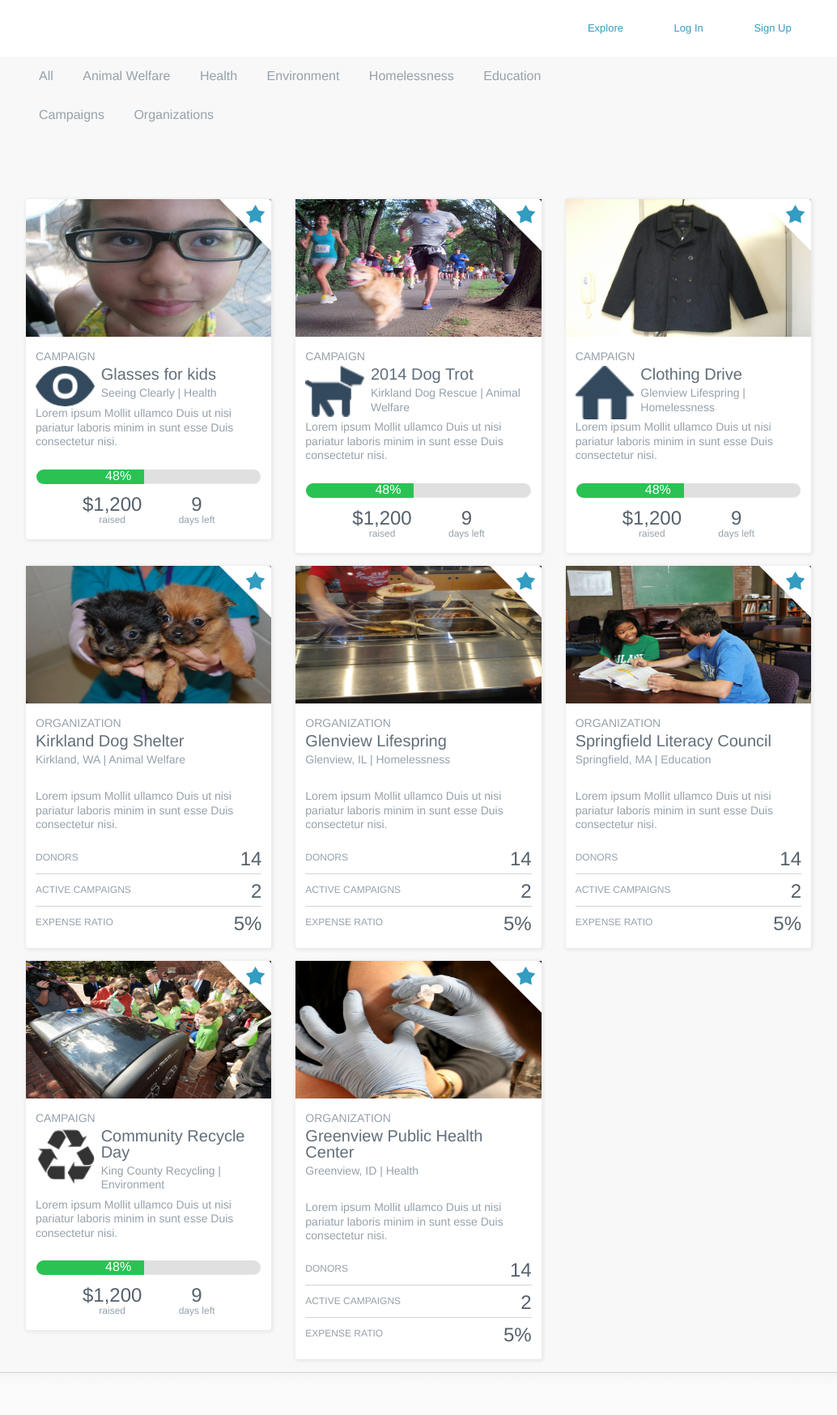
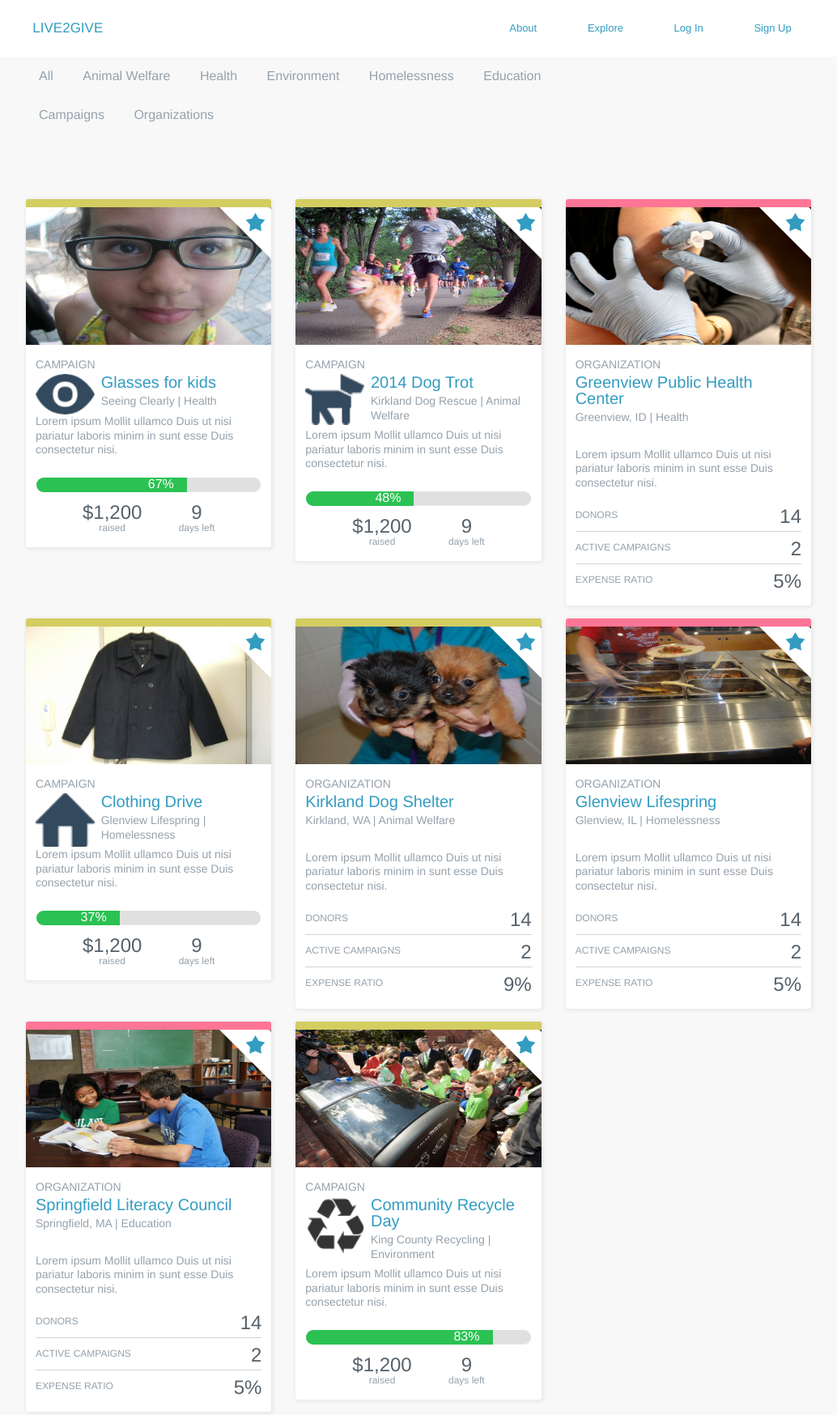
Before and after one commit to seadrone/live2give, a website: page explore.html in a window 1280 px wide. Shown: the top 1748 px of the page at 81% size, without its empty margins (123-1157 px from the left). Drawn offline with Linux system fonts and the light colour scheme; a small style sheet from the web is missing.

Commit message:
nine add color overviews, tweak topbar

```diff
--- a/explore.html
+++ b/explore.html
@@ -19,12 +19,12 @@
         <li class="toggle-topbar menu-icon"><a href="#">Menu</a></li>
       </ul>
 
-      <section class="top-bar-section">
+           <section class="top-bar-section">
         <ul class="right">
-          <li class="bump-right"><a href="#" class="nav_main__links">About</a></li>
-          <li class="bump-right"><a href="explore.html" class="btn btn--small nav-main__links">Explore</a></li>
-          <li class="bump-right"><a href="#" class="btn btn--small nav-main__links">Log In</a></li>
-          <li class="bump-right"><a href="#" class="btn btn--small nav-main__links" data-reveal-id="modal-signup">Sign Up</a></li>
+          <li class="bump-right"><a href="#" class="">About</a></li>
+          <li class="bump-right"><a href="explore.html" class="">Explore</a></li>
+          <li class="bump-right"><a href="#" class="">Log In</a></li>
+          <li class="bump-right"><a href="#" class="" data-reveal-id="modal-signup">Sign Up</a></li>
         </ul>
         <div id="modal-signup" class="reveal-modal small text--center" data-reveal>
           <h2>Sign up for Live2Give</h2>
@@ -59,8 +59,10 @@
   <!-- CONTENT -->
   <div class="row explore-row" id="Container">
 
+
+
     <div class="mix category-health category-campaign columns small-12 medium-6 large-4" data-myorder="1">
-      <div class="overview">
+      <div class="overview cat-camp">
         <div class="overview__thumb">
          <img src="../img/add-favorites.png" alt="">
         </div>
@@ -75,7 +77,7 @@
           </div>
            <p class="overview__content">Lorem ipsum Mollit ullamco Duis ut nisi pariatur laboris minim in sunt esse Duis consectetur nisi.</p>
             <div class="progress">
-        <span style="width: 48%">48%</span>
+        <span style="width: 67%">67%</span>
       </div>
           <ul>
             <li><span class="delta">$1,200</span><br> raised</li>
@@ -86,7 +88,7 @@
     </div>
 
     <div class="mix category-animal category-campaign columns small-12 medium-6 large-4" data-myorder="1">
-      <div class="overview">
+      <div class="overview cat-camp">
         <div class="overview__thumb">
          <img src="../img/add-favorites.png" alt="">
         </div>
@@ -110,8 +112,35 @@
       </div>
     </div>
 
+    <div class="mix category-health category-org columns small-12 medium-6 large-4" data-myorder="2">
+      <div class="overview cat-org">
+        <div class="overview__thumb">
+         <img src="../img/add-favorites.png" alt="">
+        </div>
+        <img src="../img/shot.jpg" alt="Credit: US Army Corp of Engineers Europe District via flickr" class="overview__picture">
+        <div class="overview__body">
+          <h3 class="overview__type">Organization</h3>
+<!--           <img src="../img/eye.png" alt="" class="overview__img">
+ -->          <div class="overview__title">
+            <h2>Greenview Public Health Center</h2>
+            <h3>Greenview, ID | Health</h3>
+          </div>
+           <p class="overview__content overview__content--org">Lorem ipsum Mollit ullamco Duis ut nisi pariatur laboris minim in sunt
+esse Duis consectetur nisi.</p>
+           <ul class="overview__stats--org">
+             <li class="split__title">Donors <span class="float--right foo">14</span></li>
+
+             <li class="split__title">Active Campaigns <span class="float--right foo">2</span></li>
+
+             <li class="split__title">Expense ratio <span class="float--right foo">5%</span></li>
+
+           </ul>
+        </div>
+      </div>
+    </div>
+
     <div class="mix category-homeless category-campaign columns small-12 medium-6 large-4" data-myorder="1">
-      <div class="overview">
+      <div class="overview cat-camp">
         <div class="overview__thumb">
          <img src="../img/add-favorites.png" alt="">
         </div>
@@ -125,7 +154,7 @@
           </div>
             <p class="overview__content">Lorem ipsum Mollit ullamco Duis ut nisi pariatur laboris minim in sunt esse Duis consectetur nisi.</p>
             <div class="progress">
-        <span style="width: 48%">48%</span>
+        <span style="width: 37%">37%</span>
       </div>
             <ul>
               <li><span class="delta">$1,200</span><br> raised</li>
@@ -138,7 +167,7 @@
 
 
     <div class="mix category-animal category-org columns small-12 medium-6 large-4" data-myorder="2">
-      <div class="overview">
+      <div class="overview cat-camp">
         <div class="overview__thumb">
          <img src="../img/add-favorites.png" alt="">
         </div>
@@ -154,7 +183,7 @@ esse Duis consectetur nisi.</p>
            <ul class="overview__stats--org">
              <li class="split__title">Donors <span class="float--right foo">14</span></li>
              <li class="split__title">Active Campaigns <span class="float--right foo">2</span></li>
-             <li class="split__title">Expense ratio <span class="float--right foo">5%</span></li>
+             <li class="split__title">Expense ratio <span class="float--right foo">9%</span></li>
            </ul>
         </div>
       </div>
@@ -162,7 +191,7 @@ esse Duis consectetur nisi.</p>
 
 
     <div class="mix category-homeless category-org columns small-12 medium-6 large-4" data-myorder="2">
-      <div class="overview">
+      <div class="overview cat-org">
         <div class="overview__thumb">
          <img src="../img/add-favorites.png" alt="">
         </div>
@@ -190,7 +219,7 @@ esse Duis consectetur nisi.</p>
 
 
     <div class="mix category-education category-org columns small-12 medium-6 large-4" data-myorder="1">
-      <div class="overview">
+      <div class="overview cat-org">
         <div class="overview__thumb">
          <img src="../img/add-favorites.png" alt="">
         </div>
@@ -217,8 +246,8 @@ esse Duis consectetur nisi.</p>
     </div>
 
 
-    <div class="mix category-environment category-campaign columns small-12 medium-6 large-4" data-myorder="1">
-      <div class="overview">
+    <div class="mix category-environment category-campaign columns small-12 medium-6 large-4 end" data-myorder="1">
+      <div class="overview cat-camp">
         <div class="overview__thumb">
          <img src="../img/add-favorites.png" alt="">
         </div>
@@ -232,7 +261,7 @@ esse Duis consectetur nisi.</p>
           </div>
             <p class="overview__content">Lorem ipsum Mollit ullamco Duis ut nisi pariatur laboris minim in sunt esse Duis consectetur nisi.</p>
             <div class="progress">
-        <span style="width: 48%">48%</span>
+        <span style="width: 83%">83%</span>
       </div>
             <ul>
               <li><span class="delta">$1,200</span><br> raised</li>
@@ -242,35 +271,9 @@ esse Duis consectetur nisi.</p>
       </div>
     </div>
 
-    <div class="mix category-health category-org columns small-12 medium-6 large-4 end" data-myorder="2">
-      <div class="overview">
-        <div class="overview__thumb">
-         <img src="../img/add-favorites.png" alt="">
-        </div>
-        <img src="../img/shot.jpg" alt="Credit: US Army Corp of Engineers Europe District via flickr" class="overview__picture">
-        <div class="overview__body">
-          <h3 class="overview__type">Organization</h3>
-<!--           <img src="../img/eye.png" alt="" class="overview__img">
- -->          <div class="overview__title">
-            <h2>Greenview Public Health Center</h2>
-            <h3>Greenview, ID | Health</h3>
-          </div>
-           <p class="overview__content overview__content--org">Lorem ipsum Mollit ullamco Duis ut nisi pariatur laboris minim in sunt
-esse Duis consectetur nisi.</p>
-           <ul class="overview__stats--org">
-             <li class="split__title">Donors <span class="float--right foo">14</span></li>
-
-             <li class="split__title">Active Campaigns <span class="float--right foo">2</span></li>
-
-             <li class="split__title">Expense ratio <span class="float--right foo">5%</span></li>
-
-           </ul>
-        </div>
-      </div>
-    </div>
 
 
-<!-- TODO Add .end class to last item dynamically?? -->
+
 
 
   </div>
--- a/scss/_objects.scss
+++ b/scss/_objects.scss
@@ -82,6 +82,10 @@
 
 .btn--gamma{
     font-size:1.25rem;
+}
+
+.btn--signup {
+  line-height: .25;
 }
 
 .btn--signup-modal {
@@ -208,7 +212,7 @@
     @extend .epsilon;
     line-height: 1!important;
     margin: 0 0 $padding/4 0;
-    color: darken($body-font-color, 20%);
+    color: $link-color;
   }
   h3 {
     @extend .smallprint;
@@ -274,6 +278,13 @@
   margin-top: -($padding*.25);
   font-size: 24px;
 }
+
+.cat-camp {
+  border-top: 10px solid $color-camp;
+}
+.cat-org {
+  border-top: 10px solid $color-org;
+}
 // ============================================== FRAME
 
 .circle {
@@ -302,10 +313,7 @@
 
 
 
-h1, h2, h3, h4, h5, h6 {
-  font-family: ProximaNovaSoft-Semibold, avenir, helvetica, sans-serif;
-  color: lighten($heading-color, .9);
-}
+
 h1,
 .alpha {
     @include font-size($typecsset-h1-size);
--- a/scss/_settings.scss
+++ b/scss/_settings.scss
@@ -11,6 +11,7 @@
 
 // Allows the use of rem-calc() or lower-bound() in your settings
 @import "foundation/functions";
+@import "vars";
 
 // The default font-size is set to 100% of the browser style sheet (usually 16px)
 // for compatibility with browser-based text zoom or user-set defaults.
@@ -1206,6 +1207,13 @@ $reveal-overlay-bg: rgba(#000, .75);
 // $topbar-link-bg-hover: #272727;
 // $topbar-link-bg-active: $primary-color;
 // $topbar-link-bg-active-hover: scale-color($primary-color, $lightness: -14%);
+
+$topbar-link-bg-hover: $link-color;
+$topbar-link-color-hover: #fff;
+$topbar-link-color: $link-color;
+
+
+
 // $topbar-link-font-family: $body-font-family;
 // $topbar-link-text-transform: none;
 // $topbar-link-padding: $topbar-height / 3;
--- a/scss/_styles.scss
+++ b/scss/_styles.scss
@@ -37,8 +37,8 @@ a {
 }
 
 .nav-main__links {
-  color: $link-color!important;
-  text-transform: uppercase;
+  // color: $link-color!important;
+  // text-transform: uppercase;
 }
 
 .hero {
--- a/scss/_vars.scss
+++ b/scss/_vars.scss
@@ -4,6 +4,8 @@ $heading-color: #676d72;
 $link-color: #329cc1;
 $body-font-family: ProximaNovaSoft-Regular, avenir, helvetica, sans-serif;
 $color-border: #d4d4d4;
+$color-camp: #D4CD61;
+$color-org: #FF7596;
 
 $brand-round: 3px;
 $padding: 1em;
```
Also changed, not shown: campaign-detail.html (+5 -5 lines), index.html (+4 -4 lines), org-detail.html (+5 -5 lines), css/app.css.
